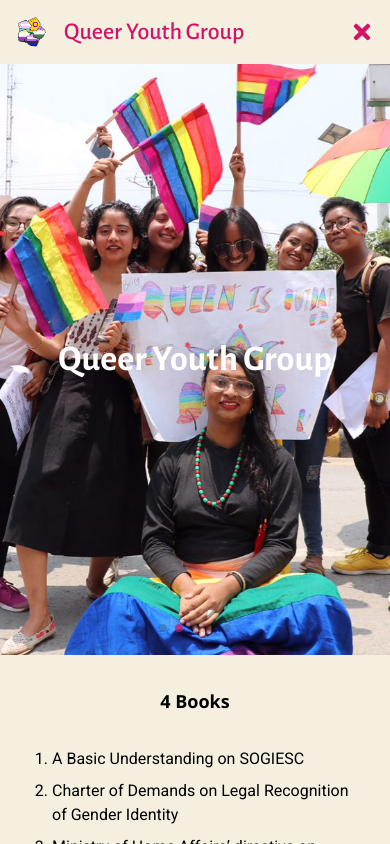
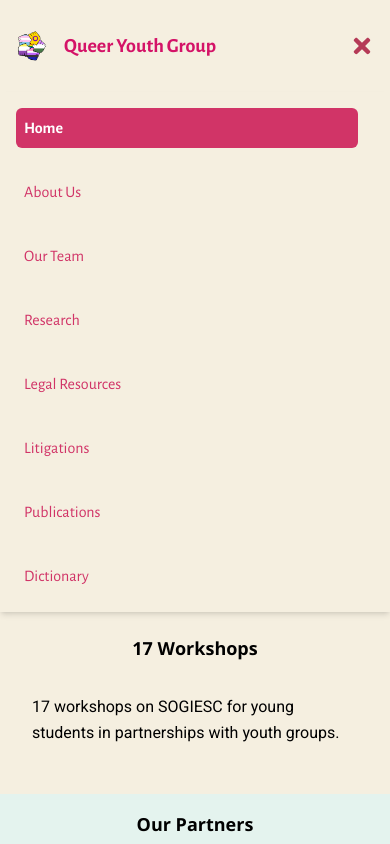
Before and after one commit to shakyasimha/queeryouthgroup, a Next.js app: page / in a window 390 px wide. Both pictures are taken after a click on the button 362 px from the left and 32 px from the top of the page. Shown: the top 844 px of the page. Built offline with nearby package versions, Linux system fonts and the light colour scheme; a web font is replaced by a local one.

Commit message:
made navbar mobile responsive

```diff
--- a/src/app/page.tsx
+++ b/src/app/page.tsx
@@ -8,7 +8,7 @@ export default function Home() {
     <div className="w-full flex flex-col flex-grow">
       {/* First container - image and welcome */}
       <div className='flex flex-col min-[1200px]:flex-row items-center'>
-          <Slideshow />
+          Queer Youth Group
       </div>
 
       {/* Second container - containing books written, etc */}
--- a/src/components/Navbar/index.tsx
+++ b/src/components/Navbar/index.tsx
@@ -3,6 +3,7 @@
 import Link from "next/link";
 import Image from "next/image";
 import NavLinks from "@/components/Navbar/nav-links";
+import clsx from "clsx";
 import { useState } from "react";
 import { alegreyaSans } from "@/ui/fonts";
 import { FaBars, FaTimes } from 'react-icons/fa';
@@ -16,16 +17,9 @@ export default function Navbar() {
 
     return(
         <nav className="bg-[#F5EFE0] border-gray-200 relative">
-            <div className="max-w-screen-xl mx-auto px-4 sm:px-6 lg:px-8">
-                <div className="flex items-center justify-between h-16">
-                    <div className="flex items-center">
-                        <div className="flex-shrink-0">
+            <div className="max-w-screen-xl flex flex-wrap items-center justify-between mx-auto p-4">
                 {/* For logo and link */}
-                            <Link
-                                key="logo"
-                                href="/"
-                                className="flex items-center space-x-3 hover:text-[#D41367] transition-colors"
-                            >
+                <Link key="logo" href="/">
                     <div className="flex items-center justify-between">
                         {/* Logo goes here */}
                         <Image
@@ -34,26 +28,37 @@ export default function Navbar() {
                             width={32}
                             height={32}
                         />
-                                    <span className={`${alegreyaSans.className} text-2xl font-medium text-[#D41367] whitespace-nowrap p-4`}>
+                        <span className={`${alegreyaSans.className} font-bold text-[#D41367] whitespace-nowrap p-4 text-xl`}>
                             Queer Youth Group
                         </span>
                     </div>
                 </Link>
-                        </div>
-                    </div>
+
+                {/* Desktop nav link */}
                 <div className="hidden md:block">
                     <NavLinks />
                 </div>
 
-                    {/* Burger menu for smaller screens */}
+                {/* Burger menu icon */}
                 <div className="md:hidden flex items-center">
                     <button
-                            className="sm:hidden text-[#d41367] text-2xl focus:border-[#d41367] hover:border-[#d41367] transition duration-300 ease-in-out"
+                        className="text-[#b53a57] text-2xl transition duration-300 ease-in-out"
                         onClick={toggleNavbar}
                     >
                         {isClick ? <FaTimes /> : <FaBars />}
                     </button>
                 </div>
+
+                {/* Mobile dropdown */}
+                <div
+                className={clsx(
+                    "md:hidden w-full bg-[#F5EFE0] absolute top-full left-0 shadow-md z-10 transition-transform duration-300 ease-in-out",
+                    isClick
+                        ? "opacity-100 max-h-144 pointer-events-auto"
+                        : "opacity-0 max-h-0 pointer-events-none"
+                    )}
+                >
+                    <NavLinks className="flex-col space-y-6 px-4 py-4" />
                 </div>
             </div>
         </nav>
--- a/src/components/Navbar/nav-links.tsx
+++ b/src/components/Navbar/nav-links.tsx
@@ -1,5 +1,3 @@
-"use client";
-
 import Link from "next/link";
 import clsx from "clsx";
 import { usePathname } from "next/navigation";
@@ -54,13 +52,13 @@ export default function NavLinks({ className }: NavLinksProps) {
                 <Link
                     href={link.href}
                     className={clsx(
-                        "flex items-center px-2 py-2 text-[#d13467] rounded-md transition duration-300 ease-in-out hover:bg-[#d13467] hover:text-white", // default link style
-                        {
-                            "text-white bg-[#d13467] font-bold transition-all duration-300 ease-in-out": pathname === link.href, /// active link style</li>
-                        }
+                        "flex items-center px-2 py-2 md:width-auto text-[#d13467] rounded-md transition duration-300 ease-in-out hover:bg-[#d13467] hover:text-white", // default link style
+                            {
+                                "text-white bg-[#d13467] font-bold transition-all duration-300 ease-in-out": pathname === link.href, /// active link style</li>
+                            }
                     )}
                 >
-                    <p className="hidden md:block">{link.name}</p>
+                    <p className="block">{link.name}</p>
                 </Link>
                 </li>
             ))}
```
Also changed, not shown: 4 other files (tests, documents, lock files or other folders). Lines whose indentation alone changed are shown as unchanged.
